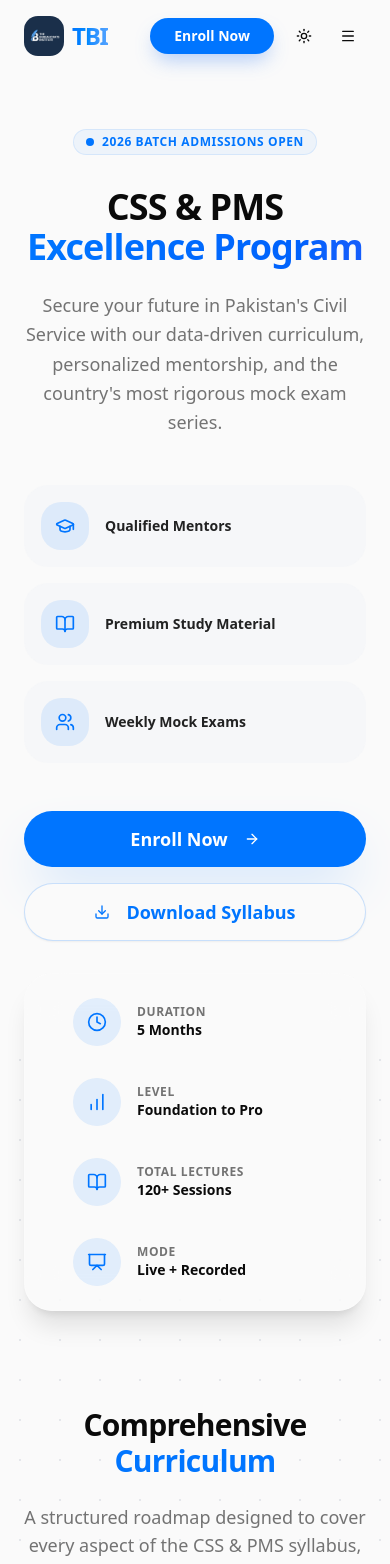
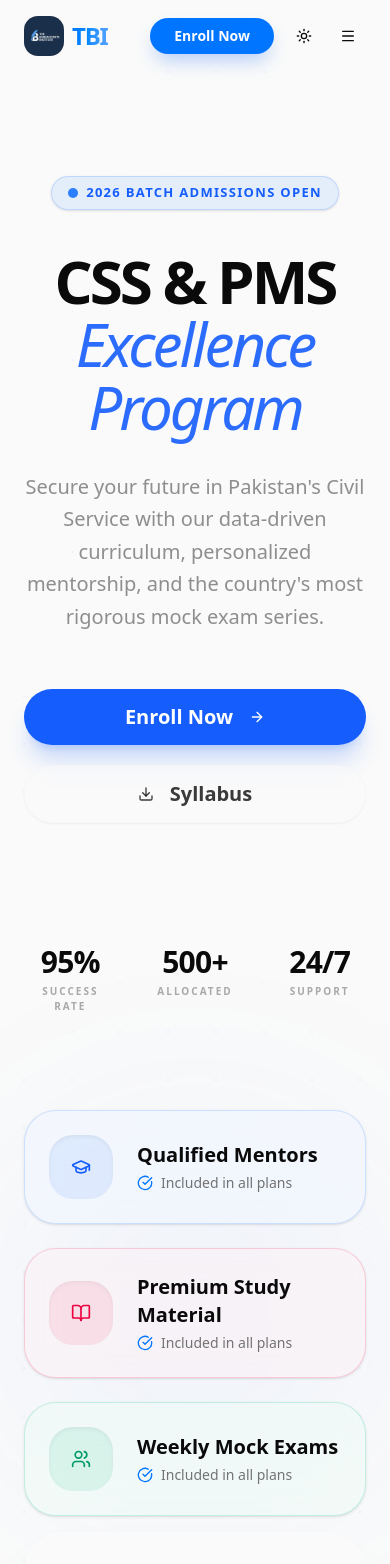
Before and after one commit to furqanistic/tbi, a React (Vite) app in the folder client/: page /courses in a window 390 px wide. Shown: the top 1564 px of the page. Built offline with nearby package versions, Linux system fonts and the light colour scheme.

Commit message:
improve ui of Course page

```diff
--- a/client/src/components/courses/CourseHero.jsx
+++ b/client/src/components/courses/CourseHero.jsx
@@ -6,6 +6,7 @@ import {
   Users,
   Download,
   ArrowRight,
+  CheckCircle,
 } from "lucide-react";
 import { Button } from "@/components/ui/button";
 
@@ -14,17 +15,31 @@ const CourseHero = () => {
     {
       icon: <GraduationCap className="h-5 w-5" />,
       text: "Qualified Mentors",
+      color: "text-blue-500",
+      lightBg: "bg-blue-50/50",
+      lightBorder: "border-blue-500/20",
     },
     {
       icon: <BookOpen className="h-5 w-5" />,
       text: "Premium Study Material",
+      color: "text-rose-500",
+      lightBg: "bg-rose-50/40",
+      lightBorder: "border-rose-500/20",
     },
     {
       icon: <Users className="h-5 w-5" />,
       text: "Weekly Mock Exams",
+      color: "text-emerald-500",
+      lightBg: "bg-emerald-50/40",
+      lightBorder: "border-emerald-500/20",
     },
   ];
 
+  /*
+   * Variants matching Home.jsx usage implies simpler "in-view" or staggered animations.
+   * Keeping it clean with standard motion props or previous variants if needed.
+   * Defining concise ones here for the redesigned elements.
+   */
   const containerVariants = {
     hidden: { opacity: 0 },
     visible: {
@@ -46,17 +61,22 @@ const CourseHero = () => {
   };
 
   return (
-    <section className="relative pt-32 pb-20 md:pt-40 md:pb-32 overflow-hidden bg-background">
-      {/* Background accents - Calm & Focused */}
-      <div className="absolute top-0 left-1/2 -translate-x-1/2 w-full h-full -z-10 pointer-events-none">
-        <div className="absolute top-[-10%] left-[-10%] w-[40%] h-[40%] bg-primary/5 rounded-full blur-[120px]" />
-        <div className="absolute bottom-[-10%] right-[-10%] w-[40%] h-[40%] bg-blue-500/5 rounded-full blur-[120px]" />
-        <div className="absolute inset-0 bg-[radial-gradient(circle_at_center,_transparent_0%,_var(--background)_100%)] opacity-70" />
-      </div>
+    <section className="relative flex min-h-screen flex-col lg:flex-row items-center justify-between px-6 lg:px-24 pt-44 pb-20 overflow-hidden bg-background selection:bg-primary/30 text-foreground transition-colors duration-500">
+      {/* Dynamic Background - Matching Home.jsx */}
+      <div
+        className="absolute inset-0 opacity-[0.08] dark:opacity-20 pointer-events-none"
+        style={{
+          backgroundImage: `radial-gradient(circle, #3b82f6 1.5px, transparent 1.5px)`,
+          backgroundSize: "48px 48px",
+        }}
+      />
+      {/* Background Decorative Glow */}
+      <div className="absolute top-1/2 left-1/4 -translate-x-1/2 -translate-y-1/2 w-125 h-125 bg-blue-500/5 dark:bg-blue-500/10 rounded-full blur-[120px] -z-10" />
+      <div className="absolute bottom-0 right-0 w-96 h-96 bg-purple-500/5 dark:bg-purple-500/10 rounded-full blur-[120px] -z-10" />
 
-      <div className="container mx-auto px-6 relative z-10">
+      {/* Left Content */}
       <motion.div
-          className="max-w-4xl mx-auto text-center"
+        className="flex-1 text-center lg:text-left z-10 max-w-2xl"
         variants={containerVariants}
         initial="hidden"
         whileInView="visible"
@@ -65,11 +85,11 @@ const CourseHero = () => {
         {/* Badge */}
         <motion.div
           variants={itemVariants}
-            className="inline-flex items-center gap-2 px-3 py-1 rounded-full bg-primary/5 border border-primary/10 text-primary text-xs font-bold uppercase tracking-wider mb-8"
+          className="inline-flex items-center gap-2 px-4 py-1.5 rounded-full bg-blue-500/10 border border-blue-500/20 text-blue-600 dark:text-blue-400 text-[13px] font-bold uppercase tracking-widest mb-10 shadow-sm"
         >
-            <span className="relative flex h-2 w-2">
-              <span className="animate-ping absolute inline-flex h-full w-full rounded-full bg-primary opacity-75"></span>
-              <span className="relative inline-flex rounded-full h-2 w-2 bg-primary"></span>
+          <span className="relative flex h-2.5 w-2.5">
+            <span className="animate-ping absolute inline-flex h-full w-full rounded-full bg-blue-500 opacity-75"></span>
+            <span className="relative inline-flex rounded-full h-2.5 w-2.5 bg-blue-500"></span>
           </span>
           2026 Batch Admissions Open
         </motion.div>
@@ -77,10 +97,10 @@ const CourseHero = () => {
         {/* Title */}
         <motion.h1
           variants={itemVariants}
-            className="text-4xl md:text-7xl font-extrabold tracking-tight mb-6"
+          className="text-6xl md:text-8xl font-black tracking-tighter mb-8 leading-[1.05]"
         >
-            CSS & PMS <br className="hidden md:block" />
-            <span className="bg-linear-to-r from-primary to-blue-600 bg-clip-text text-transparent">
+          CSS & PMS <br />
+          <span className="text-blue-600 dark:text-blue-500 italic font-light serif opacity-90">
             Excellence Program
           </span>
         </motion.h1>
@@ -88,55 +108,123 @@ const CourseHero = () => {
         {/* Value Prop */}
         <motion.p
           variants={itemVariants}
-            className="text-lg md:text-xl text-muted-foreground mb-12 max-w-2xl mx-auto leading-relaxed"
+          className="text-xl md:text-2xl text-muted-foreground/80 mb-14 max-w-xl mx-auto lg:mx-0 leading-relaxed font-medium"
         >
           Secure your future in Pakistan's Civil Service with our data-driven
           curriculum, personalized mentorship, and the country's most rigorous
           mock exam series.
         </motion.p>
 
-          {/* Highlights */}
+        {/* Buttons */}
         <motion.div
           variants={itemVariants}
-            className="grid grid-cols-1 sm:grid-cols-3 gap-4 md:gap-6 mb-12"
-          >
-            {highlights.map((item, index) => (
-              <div
-                key={index}
-                className="flex items-center gap-4 p-4 rounded-2xl bg-muted/30 border border-border/50 hover:border-primary/20 hover:bg-muted/50 transition-all duration-300"
-              >
-                <div className="flex h-12 w-12 shrink-0 items-center justify-center rounded-xl bg-primary/10 text-primary">
-                  {item.icon}
-                </div>
-                <span className="text-sm font-semibold text-foreground/90 text-left">
-                  {item.text}
-                </span>
-              </div>
-            ))}
-          </motion.div>
-
-          {/* CTAs */}
-          <motion.div
-            variants={itemVariants}
-            className="flex flex-col sm:flex-row items-center justify-center gap-4"
+          className="flex flex-col sm:flex-row gap-5 justify-center lg:justify-start"
         >
           <Button
             size="lg"
-              className="w-full sm:w-auto rounded-full px-10 py-7 text-lg font-bold bg-primary hover:bg-primary/90 text-white shadow-2xl shadow-primary/20 transition-all hover:-translate-y-1 active:scale-95 group"
+            className="rounded-full bg-blue-600 hover:bg-blue-500 px-10 py-7 font-bold text-white shadow-xl shadow-blue-600/20 transition-all hover:scale-105 active:scale-95 text-xl group"
           >
             Enroll Now
-              <ArrowRight className="ml-2 h-5 w-5 transition-transform group-hover:translate-x-1" />
+            <ArrowRight className="ml-2 h-6 w-6 transition-transform group-hover:translate-x-1" />
           </Button>
           <Button
             size="lg"
             variant="outline"
-              className="w-full sm:w-auto rounded-full px-10 py-7 text-lg font-bold border-primary/20 text-primary hover:bg-primary/5 transition-all hover:-translate-y-1 active:scale-95"
+            className="rounded-full border-border bg-background/50 backdrop-blur-sm px-10 py-7 font-semibold text-foreground/80 hover:bg-accent hover:text-accent-foreground transition-all text-xl active:scale-95"
           >
-              <Download className="mr-2 h-5 w-5" />
-              Download Syllabus
+            <Download className="mr-2 h-6 w-6" />
+            Syllabus
           </Button>
         </motion.div>
+
+        {/* Success Metrics */}
+        <motion.div
+          variants={itemVariants}
+          className="mt-20 grid grid-cols-3 gap-8 border-t border-border/50 pt-10 max-w-lg mx-auto lg:mx-0"
+        >
+          <div className="space-y-1">
+            <div className="text-3xl font-bold tracking-tight">95%</div>
+            <div className="text-[10px] text-muted-foreground/60 uppercase tracking-[0.2em] font-bold">
+              Success Rate
+            </div>
+          </div>
+          <div className="space-y-1">
+            <div className="text-3xl font-bold tracking-tight">500+</div>
+            <div className="text-[10px] text-muted-foreground/60 uppercase tracking-[0.2em] font-bold">
+              Allocated
+            </div>
+          </div>
+          <div className="space-y-1">
+            <div className="text-3xl font-bold tracking-tight">24/7</div>
+            <div className="text-[10px] text-muted-foreground/60 uppercase tracking-[0.2em] font-bold">
+              Support
+            </div>
+          </div>
         </motion.div>
+      </motion.div>
+
+      {/* Right Content: Feature Cards */}
+      <motion.div
+        className="flex-1 relative mt-24 lg:mt-0 lg:ml-20 perspective-[2000px]"
+        initial={{ opacity: 0, x: 50 }}
+        whileInView={{ opacity: 1, x: 0 }}
+        transition={{ duration: 0.8, ease: "easeOut" }}
+        viewport={{ once: true }}
+      >
+        {/* Glow behind cards */}
+        <div className="absolute top-1/2 left-1/2 -translate-x-1/2 -translate-y-1/2 w-96 h-96 bg-blue-500/[0.05] dark:bg-blue-500/10 blur-[100px] rounded-full pointer-events-none" />
+
+        <div className="grid grid-cols-1 gap-6 relative z-10 max-w-md mx-auto">
+          {highlights.map((item, index) => (
+            <motion.div
+              key={index}
+              whileHover={{ y: -5, scale: 1.02 }}
+              className={`flex items-center gap-6 p-6 rounded-[2rem] border backdrop-blur-xl transition-all duration-300 shadow-sm
+                  ${item.lightBg} ${item.lightBorder}
+                  dark:bg-zinc-900/60 dark:border-zinc-800/60
+                  hover:border-blue-500/30 hover:shadow-lg
+              `}
+            >
+              <div
+                className={`flex h-16 w-16 shrink-0 items-center justify-center rounded-2xl shadow-inner
+                  ${
+                    item.color === "text-blue-500"
+                      ? "bg-blue-500/10 text-blue-600 dark:text-blue-400"
+                      : ""
+                  }
+                  ${
+                    item.color === "text-rose-500"
+                      ? "bg-rose-500/10 text-rose-600 dark:text-rose-400"
+                      : ""
+                  }
+                  ${
+                    item.color === "text-emerald-500"
+                      ? "bg-emerald-500/10 text-emerald-600 dark:text-emerald-400"
+                      : ""
+                  }
+                `}
+              >
+                {item.icon}
+              </div>
+              <div>
+                <h3 className="text-xl font-bold text-foreground mb-1">
+                  {item.text}
+                </h3>
+                <div className="flex items-center gap-2 text-sm text-muted-foreground">
+                  <CheckCircle className="w-4 h-4 text-primary" />
+                  <span>Included in all plans</span>
+                </div>
+              </div>
+            </motion.div>
+          ))}
+        </div>
+      </motion.div>
+
+      {/* Hero Bottom - Scroll Indicator */}
+      <div className="absolute bottom-10 left-1/2 -translate-x-1/2 animate-bounce opacity-20 hidden lg:block">
+        <div className="w-6 h-10 rounded-full border-2 border-zinc-400 dark:border-zinc-600 flex justify-center pt-2">
+          <div className="w-1 h-2 bg-zinc-400 dark:bg-zinc-600 rounded-full" />
+        </div>
       </div>
     </section>
   );
--- a/client/src/components/courses/CourseStats.jsx
+++ b/client/src/components/courses/CourseStats.jsx
@@ -26,32 +26,34 @@ const CourseStats = () => {
   ];
 
   return (
-    <div className="container mx-auto px-6 -mt-12 md:-mt-16 relative z-20">
+    <div className="container mx-auto px-6 -mt-16 md:-mt-24 relative z-20">
       <motion.div
-        initial={{ opacity: 0, y: 20 }}
+        initial={{ opacity: 0, y: 30 }}
         whileInView={{ opacity: 1, y: 0 }}
         viewport={{ once: true }}
-        transition={{ duration: 0.6, delay: 0.2 }}
-        className="glass rounded-3xl md:rounded-full py-6 px-8 md:py-8 md:px-12 flex flex-col md:flex-row items-center justify-between gap-8 md:gap-4 border border-white/20 dark:border-white/10 shadow-2xl"
+        transition={{ duration: 0.8, ease: "easeOut", delay: 0.2 }}
+        className="bg-background/80 backdrop-blur-2xl rounded-[2.5rem] py-10 px-8 md:py-12 md:px-16 flex flex-col md:flex-row items-center justify-between gap-10 md:gap-6 border border-white/20 dark:border-white/10 shadow-[0_32px_64px_-16px_rgba(0,0,0,0.1)] dark:shadow-[0_32px_64px_-16px_rgba(0,0,0,0.3)]"
       >
         {stats.map((stat, index) => (
           <div
             key={index}
-            className="flex items-center md:flex-1 gap-4 w-full md:w-auto px-4 group"
+            className="flex items-center md:flex-1 gap-6 w-full md:w-auto px-4 group transition-transform hover:scale-105"
           >
-            <div className="flex h-12 w-12 shrink-0 items-center justify-center rounded-2xl bg-primary/10 group-hover:bg-primary/20 transition-colors">
-              {stat.icon}
+            <div className="flex h-16 w-16 shrink-0 items-center justify-center rounded-2xl bg-primary/10 group-hover:bg-primary group-hover:text-white transition-all duration-300 shadow-sm">
+              <div className="group-hover:scale-110 transition-transform duration-300">
+                {stat.icon}
+              </div>
             </div>
-            <div className="flex flex-col">
-              <span className="text-xs font-semibold text-muted-foreground uppercase tracking-wider">
+            <div className="flex flex-col gap-1">
+              <span className="text-[10px] md:text-xs font-black text-muted-foreground uppercase tracking-[0.2em]">
                 {stat.label}
               </span>
-              <span className="text-sm md:text-base font-bold text-foreground">
+              <span className="text-base md:text-xl font-black text-foreground tracking-tight">
                 {stat.value}
               </span>
             </div>
             {index !== stats.length - 1 && (
-              <div className="hidden md:block h-10 w-px bg-border/50 ml-auto" />
+              <div className="hidden lg:block h-12 w-px bg-border/40 ml-auto" />
             )}
           </div>
         ))}
--- a/client/src/components/courses/FAQ.jsx
+++ b/client/src/components/courses/FAQ.jsx
@@ -36,41 +36,47 @@ const FAQ = () => {
   ];
 
   return (
-    <section className="py-24 relative overflow-hidden">
-      <div className="container mx-auto px-6 max-w-4xl relative z-10">
+    <section className="py-32 relative overflow-hidden bg-muted/5">
+      <div className="container mx-auto px-6 max-w-5xl relative z-10">
         <motion.div
           initial={{ opacity: 0, y: 20 }}
           whileInView={{ opacity: 1, y: 0 }}
           viewport={{ once: true }}
-          className="text-center mb-16"
+          className="text-center mb-20"
         >
-          <h2 className="text-3xl md:text-5xl font-bold mb-6 tracking-tight">
-            Frequently Asked <span className="text-primary">Questions</span>
+          <div className="inline-flex items-center gap-2 px-3 py-1 rounded-full bg-primary/10 text-primary text-xs font-bold uppercase tracking-widest mb-6">
+            Help Center
+          </div>
+          <h2 className="text-4xl md:text-6xl font-black mb-8 tracking-tighter">
+            Frequently Asked{" "}
+            <span className="bg-linear-to-r from-primary to-blue-600 bg-clip-text text-transparent">
+              Questions
+            </span>
           </h2>
-          <p className="text-lg text-muted-foreground">
+          <p className="text-xl text-muted-foreground/80 max-w-2xl mx-auto leading-relaxed font-medium">
             Everything you need to know about the program along with general
             inquiries.
           </p>
         </motion.div>
 
         <motion.div
-          initial={{ opacity: 0, y: 20 }}
+          initial={{ opacity: 0, y: 30 }}
           whileInView={{ opacity: 1, y: 0 }}
           viewport={{ once: true }}
-          transition={{ delay: 0.1 }}
-          className="bg-background/40 backdrop-blur-sm rounded-3xl p-6 md:p-10 border border-white/20 dark:border-white/5 shadow-lg"
+          transition={{ delay: 0.1, duration: 0.8 }}
+          className="bg-background rounded-[2.5rem] p-8 md:p-12 border border-border/50 shadow-sm"
         >
-          <Accordion type="single" collapsible className="w-full">
+          <Accordion type="single" collapsible className="w-full space-y-4">
             {faqs.map((faq, index) => (
               <AccordionItem
                 key={index}
                 value={`item-${index}`}
-                className="border-b-border/50"
+                className="border-none bg-muted/30 rounded-2xl px-6 transition-all duration-300 data-[state=open]:bg-muted/50 data-[state=open]:shadow-sm"
               >
-                <AccordionTrigger className="text-left text-lg font-semibold hover:text-primary transition-colors py-6">
+                <AccordionTrigger className="text-left text-lg md:text-xl font-bold hover:text-primary transition-all py-6 no-underline hover:no-underline">
                   {faq.question}
                 </AccordionTrigger>
-                <AccordionContent className="text-muted-foreground text-base leading-relaxed pb-6">
+                <AccordionContent className="text-muted-foreground/90 text-lg leading-relaxed pb-6 pr-4 font-medium">
                   {faq.answer}
                 </AccordionContent>
               </AccordionItem>
--- a/client/src/components/courses/WhatYouWillLearn.jsx
+++ b/client/src/components/courses/WhatYouWillLearn.jsx
@@ -71,23 +71,34 @@ const WhatYouWillLearn = () => {
   };
 
   return (
-    <section className="py-24 relative overflow-hidden">
+    <section className="py-32 relative overflow-hidden bg-muted/5">
       <div className="container mx-auto px-6 relative z-10">
-        <div className="max-w-3xl mx-auto text-center mb-16">
+        <div className="max-w-4xl mx-auto text-center mb-20">
+          <motion.div
+            initial={{ opacity: 0, scale: 0.9 }}
+            whileInView={{ opacity: 1, scale: 1 }}
+            viewport={{ once: true }}
+            className="inline-flex items-center gap-2 px-3 py-1 rounded-full bg-primary/10 text-primary text-xs font-bold uppercase tracking-widest mb-6"
+          >
+            Curated Knowledge
+          </motion.div>
           <motion.h2
             initial={{ opacity: 0, y: 20 }}
             whileInView={{ opacity: 1, y: 0 }}
             viewport={{ once: true }}
-            className="text-3xl md:text-5xl font-bold mb-6 tracking-tight"
+            className="text-4xl md:text-6xl font-black mb-8 tracking-tighter"
           >
-            Comprehensive <span className="text-primary">Curriculum</span>
+            Comprehensive{" "}
+            <span className="bg-linear-to-r from-primary to-blue-600 bg-clip-text text-transparent">
+              Curriculum
+            </span>
           </motion.h2>
           <motion.p
             initial={{ opacity: 0, y: 20 }}
             whileInView={{ opacity: 1, y: 0 }}
             viewport={{ once: true }}
             transition={{ delay: 0.1 }}
-            className="text-lg text-muted-foreground"
+            className="text-xl text-muted-foreground/80 max-w-2xl mx-auto leading-relaxed font-medium"
           >
             A structured roadmap designed to cover every aspect of the CSS & PMS
             syllabus, ensuring you are exam-ready.
@@ -99,21 +110,29 @@ const WhatYouWillLearn = () => {
           initial="hidden"
           whileInView="visible"
           viewport={{ once: true, margin: "-100px" }}
-          className="grid grid-cols-1 md:grid-cols-2 lg:grid-cols-3 gap-6"
+          className="grid grid-cols-1 md:grid-cols-2 lg:grid-cols-3 gap-8"
         >
           {learningPoints.map((point, index) => (
             <motion.div
               key={index}
               variants={itemVariants}
-              className="group p-8 rounded-3xl bg-muted/20 border border-border/50 hover:bg-muted/40 transition-all duration-300 hover:scale-[1.02]"
+              whileHover={{ y: -10, scale: 1.02 }}
+              className="group p-10 rounded-[2.5rem] bg-background border border-border/50 hover:border-primary/30 transition-all duration-500 shadow-sm hover:shadow-2xl relative overflow-hidden"
             >
+              {/* Subtle background glow */}
               <div
-                className={`w-14 h-14 rounded-2xl bg-linear-to-br ${point.gradient} flex items-center justify-center mb-6 shadow-lg group-hover:shadow-xl transition-shadow`}
+                className={`absolute -top-20 -right-20 w-40 h-40 rounded-full bg-linear-to-br ${point.gradient} opacity-0 group-hover:opacity-10 blur-3xl transition-opacity duration-500`}
+              />
+
+              <div
+                className={`w-16 h-16 rounded-2xl bg-linear-to-br ${point.gradient} flex items-center justify-center mb-10 shadow-lg group-hover:shadow-2xl group-hover:rotate-6 transition-all duration-500`}
               >
                 {point.icon}
               </div>
-              <h3 className="text-xl font-bold mb-3">{point.title}</h3>
-              <p className="text-muted-foreground leading-relaxed">
+              <h3 className="text-2xl font-black mb-4 tracking-tight">
+                {point.title}
+              </h3>
+              <p className="text-muted-foreground/90 leading-relaxed font-medium">
                 {point.description}
               </p>
             </motion.div>
--- a/client/src/pages/Courses.jsx
+++ b/client/src/pages/Courses.jsx
@@ -8,13 +8,15 @@ import FAQ from "@/components/courses/FAQ";
 
 function Courses() {
   return (
-    <main className="pb-20">
+    <main className="min-h-screen">
       <CourseHero />
       <CourseStats />
-      <WhatYouWillLearn />
-      <CourseCurriculum />
-      <Instructor />
-      <FAQ />
+      <div className="space-y-0">
+        <WhatYouWillLearn />
+        <CourseCurriculum />
+        <Instructor />
+        <FAQ />
+      </div>
     </main>
   );
 }
```
Also changed, not shown: client/src/components/courses/CourseCurriculum.jsx (+42 -27 lines), client/src/components/courses/Instructor.jsx (+38 -39 lines). Lines whose indentation alone changed are shown as unchanged.
